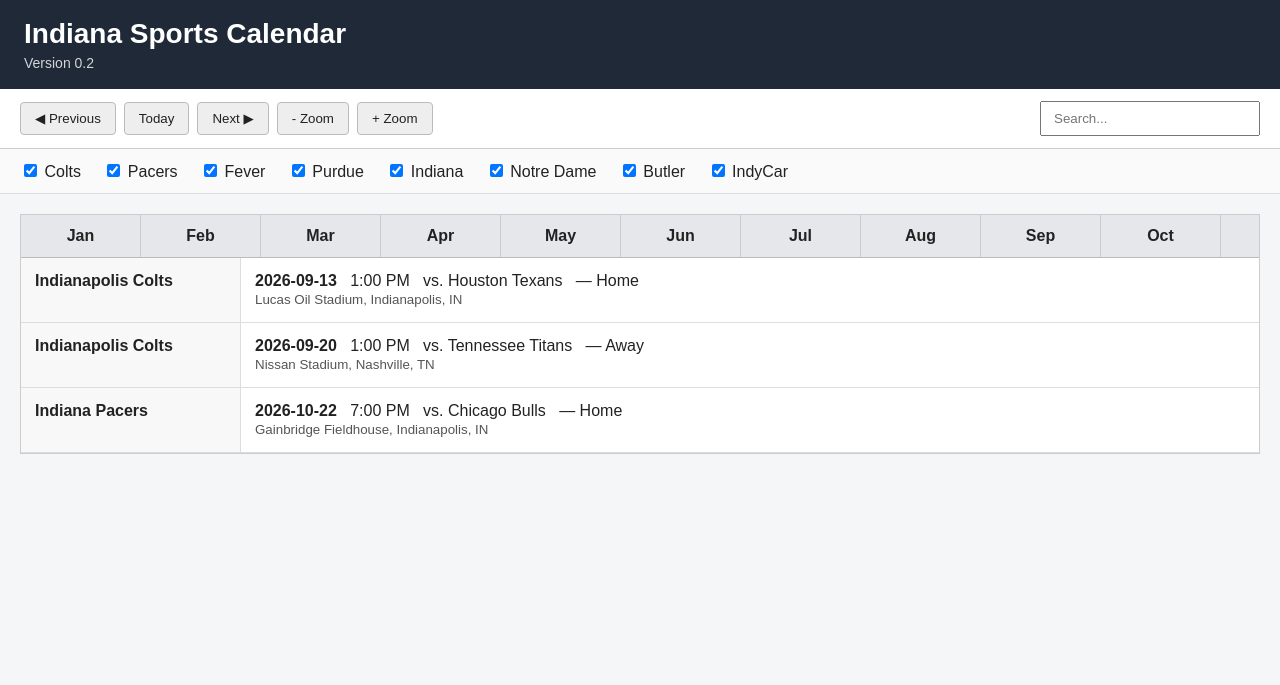
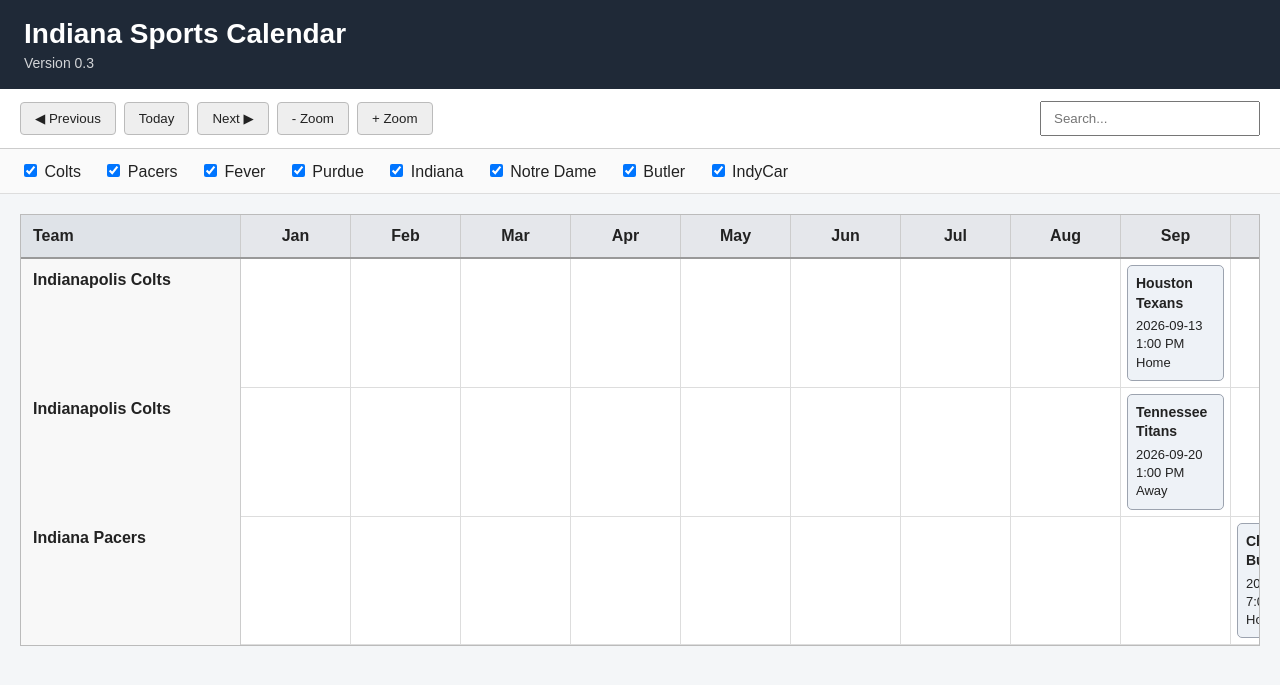
Before and after one commit to tcmeyer62/Indiana-SportsCalendar, a Flask app: page / in a window 1280 px wide. Shown: the top 685 px of the page. Run offline with Flask 3, Linux system fonts and the light colour scheme.

Commit message:
Version 0.3 - Add monthly timeline grid

```diff
--- a/static/css/style.css
+++ b/static/css/style.css
@@ -65,48 +65,65 @@ header h1 {
 .timeline {
     margin: 20px;
     background: white;
-    border: 1px solid #ccc;
+    border: 1px solid #bbb;
     overflow-x: auto;
+    min-width: 1100px;
 }
 
-.months {
+.timeline-header,
+.timeline-row {
     display: grid;
-    grid-template-columns: repeat(12, minmax(120px, 1fr));
-    min-width: 1440px;
-    background: #e5e7eb;
-    border-bottom: 1px solid #bbb;
+    grid-template-columns: 220px repeat(12, minmax(110px, 1fr));
+    min-width: 1540px;
 }
 
-.months div {
-    padding: 12px;
-    text-align: center;
+.timeline-header {
+    background: #e5e7eb;
     font-weight: bold;
-    color: #222;
-    border-right: 1px solid #ccc;
+    border-bottom: 2px solid #999;
 }
 
-.schedule-row {
-    display: flex;
-    min-width: 1440px;
-    border-bottom: 1px solid #ddd;
+.team-column {
+    padding: 12px;
+    border-right: 1px solid #ccc;
+    background: #f8f8f8;
 }
 
-.team-name {
-    width: 220px;
-    flex-shrink: 0;
-    padding: 14px;
-    font-weight: bold;
-    color: #222;
-    background: #f8f8f8;
-    border-right: 1px solid #ddd;
+.timeline-header .team-column {
+    background: #dfe3e8;
 }
 
-.game-info {
-    padding: 14px;
+.month {
+    padding: 12px 8px;
+    text-align: center;
+    border-right: 1px solid #ccc;
     color: #222;
+}
+
+.month-cell {
+    min-height: 95px;
+    padding: 6px;
+    border-right: 1px solid #ddd;
+    border-bottom: 1px solid #ddd;
     background: white;
 }
 
-.game-info small {
-    color: #555;
+.timeline-row {
+    min-height: 95px;
 }
+
+.game-card {
+    padding: 8px;
+    background: #eef2f7;
+    border: 1px solid #9ca3af;
+    border-radius: 5px;
+    font-size: 13px;
+    line-height: 1.4;
+    color: #222;
+}
+
+.game-card strong {
+    display: block;
+    margin-bottom: 4px;
+    font-size: 14px;
+}
--- a/templates/index.html
+++ b/templates/index.html
@@ -13,7 +13,7 @@
 
 <header>
     <h1>Indiana Sports Calendar</h1>
-    <div class="version">Version 0.2</div>
+    <div class="version">Version 0.3</div>
 </header>
 
 <nav class="toolbar">
@@ -39,40 +39,63 @@
 
 <section class="timeline">
 
-    <div class="months">
-        <div>Jan</div>
-        <div>Feb</div>
-        <div>Mar</div>
-        <div>Apr</div>
-        <div>May</div>
-        <div>Jun</div>
-        <div>Jul</div>
-        <div>Aug</div>
-        <div>Sep</div>
-        <div>Oct</div>
-        <div>Nov</div>
-        <div>Dec</div>
+    <div class="timeline-header">
+        <div class="team-column">Team</div>
+
+        <div class="month">Jan</div>
+        <div class="month">Feb</div>
+        <div class="month">Mar</div>
+        <div class="month">Apr</div>
+        <div class="month">May</div>
+        <div class="month">Jun</div>
+        <div class="month">Jul</div>
+        <div class="month">Aug</div>
+        <div class="month">Sep</div>
+        <div class="month">Oct</div>
+        <div class="month">Nov</div>
+        <div class="month">Dec</div>
     </div>
 
     {% for game in schedule %}
-    <div class="schedule-row">
 
-        <div class="team-name">
-            {{ game.Team }}
+    <div class="timeline-row">
+
+        <div class="team-column">
+            <strong>{{ game.Team }}</strong>
         </div>
 
-        <div class="game-info">
-            <strong>{{ game.Date }}</strong>
-            &nbsp; {{ game.Time }}
-            &nbsp; vs. {{ game.Opponent }}
-            &nbsp; — {{ game.HomeAway }}
-            <br>
-            <small>
-                {{ game.Venue }}, {{ game.City }}, {{ game.State }}
-            </small>
+        {% for month_number in range(1, 13) %}
+
+        <div class="month-cell">
+
+            {% if game.Date and game.Date.split('-')[1]|int == month_number %}
+
+            <div class="game-card">
+
+                <strong>{{ game.Opponent }}</strong>
+
+                <div>
+                    {{ game.Date }}
+                </div>
+
+                <div>
+                    {{ game.Time }}
+                </div>
+
+                <div>
+                    {{ game.HomeAway }}
+                </div>
+
+            </div>
+
+            {% endif %}
+
         </div>
 
+        {% endfor %}
+
     </div>
+
     {% endfor %}
 
 </section>
```
